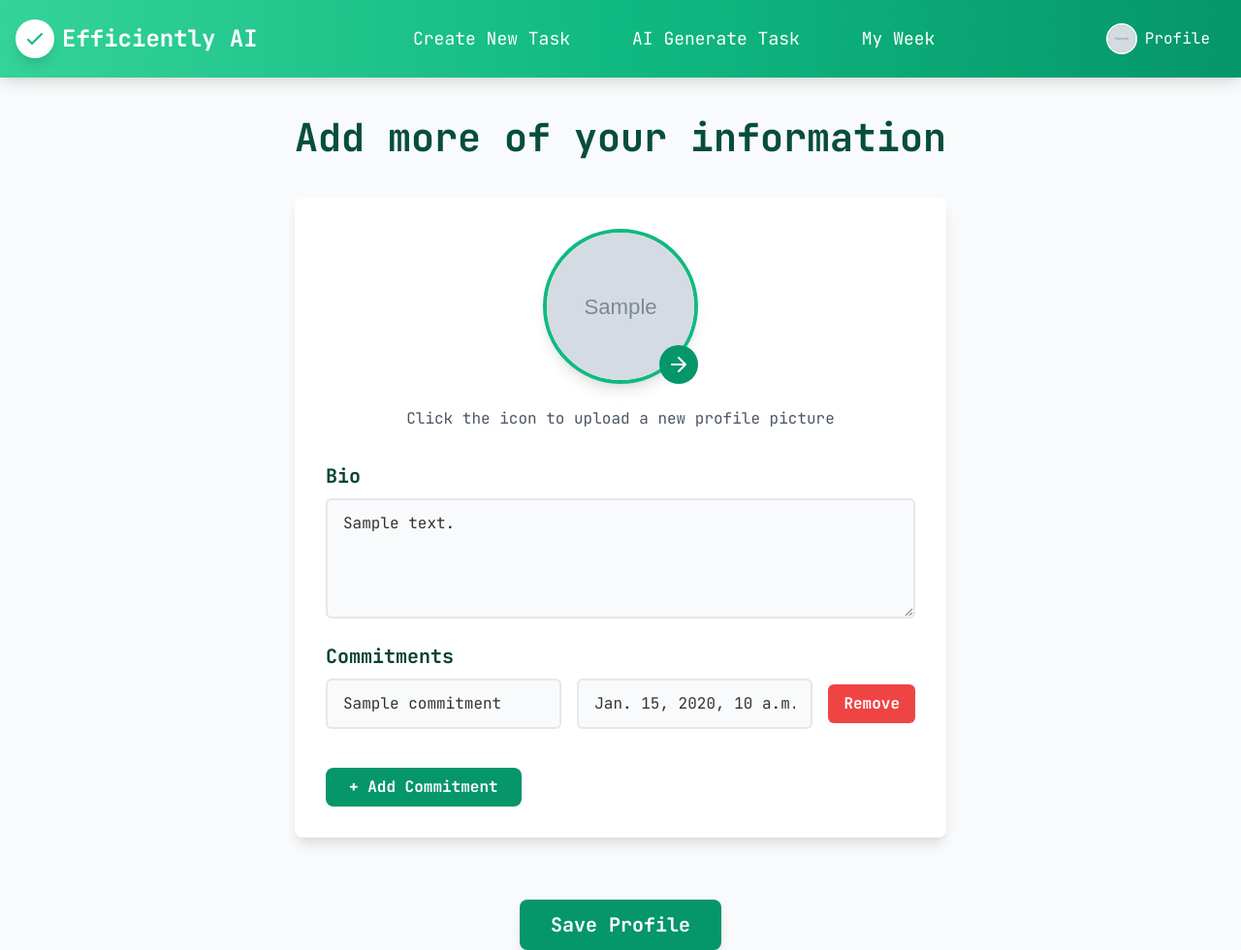
After one commit to epicgk11/Efficiently-AI, a Django app: template efficientlyApp/templates/profile.html in a window 1280 px wide. The commit adds this page. Shown: the whole page at 97% size. Run offline with Django 3.2, Linux system fonts and the light colour scheme; the template is opened without the code that fills it: most values are stand-ins (such as "Sample title", 1, 10 or a date in 2020); grey boxes marked "Sample" are stand-in pictures.

Commit message:
added profile and profile pic and improved navbar

```diff
--- a/data/urls.py
+++ b/data/urls.py
@@ -7,5 +7,8 @@ urlpatterns = [
     path('tasks/update/<str:task_id>/', updateTaskView, name='update_task'),
     path('tasks/delete/<str:task_id>/', deleteTaskView, name='delete_task'),
     path('tasks/', listTasksView, name='list_tasks'),
-    path('tasks/<str:taskId>/',getTaskView,name='getSpeceficTask')
+    path('tasks/<str:taskId>/',getTaskView,name='getSpeceficTask'),
+    path('addinfo/',additionalInfoView,name='aditionalinfo'),
+    path('getaddinfo/',getAdditionalTaskView,name='getaddinfo'),
+    path('getprofilepic/',getProfilePicView,name='getprofilepic')
 ]
--- /dev/null
+++ b/efficientlyApp/static/app/css/profile.css
@@ -0,0 +1,62 @@
+body {
+    font-family: 'JetBrains Mono', monospace;
+}
+.label {
+    font-size: 1.25rem;
+    font-weight: bold;
+    color: #064431;
+    margin-bottom: 0.5rem;
+    display: block;
+}
+.input-like {
+    display: block;
+    width: 100%;
+    font-size: 1rem;
+    color: #333;
+    background-color: #f9fafb;
+    border: 2px solid #e5e7eb;
+    border-radius: 0.375rem;
+    padding: 0.75rem 1rem;
+    transition: border-color 0.2s, background-color 0.2s;
+}
+.input-like:focus {
+    outline: none;
+    border-color: #10b981;
+    background-color: #fff;
+}
+.field-container {
+    margin-bottom: 1.5rem;
+}
+/* Custom styles for headings */
+h1 {
+    font-size: 2.5rem;
+    font-weight: 700;
+    color: #064e3b;
+    text-align: center;
+}
+/* Styles for the upload button */
+.upload-btn {
+    background-color: #10b981;
+    color: #fff;
+    padding: 0.5rem 1rem;
+    border-radius: 0.375rem;
+    font-weight: bold;
+    cursor: pointer;
+    transition: background-color 0.2s;
+}
+.upload-btn:hover {
+    background-color: #059669;
+}
+/* Styles for the remove commitment button */
+.remove-commitment {
+    background-color: #ef4444;
+    color: #fff;
+    padding: 0.5rem 1rem;
+    border-radius: 0.375rem;
+    font-weight: bold;
+    cursor: pointer;
+    transition: background-color 0.2s;
+}
+.remove-commitment:hover {
+    background-color: #dc2626;
+}
--- a/efficientlyApp/templates/base.html
+++ b/efficientlyApp/templates/base.html
@@ -4,7 +4,7 @@
     {% load static %}
     <meta charset="UTF-8">
     <meta name="viewport" content="width=device-width, initial-scale=1.0">
-    <script src="https://cdn.tailwindcss.com"></script>
+    <link href="https://unpkg.com/tailwindcss@^1.0/dist/tailwind.min.css" rel="stylesheet">
     <link href="https://fonts.googleapis.com/css2?family=JetBrains+Mono:wght@400;500;700&display=swap" rel="stylesheet">
     {% block extra_css %}{% endblock %}
     <title>{% block title %}Efficiently AI{% endblock %}</title>
@@ -47,15 +47,23 @@
                 </li>
             </ul>
             <!-- Profile Dropdown -->
-            <div class="relative group">
-                <button class="flex items-center space-x-2 text-white hover:bg-green-700 px-4 py-2 rounded transition duration-300">
-                    <img src="{% static 'images/profile-placeholder.png' %}" alt="Profile" class="h-8 w-8 rounded-full border-2 border-white">
+            <div class="relative">
+                <button id="profile-dropdown-btn" class="flex items-center space-x-2 text-white hover:bg-green-700 px-4 py-2 rounded transition duration-300">
+                    <img src="{{ user_data.profile_image|default:'https://upload.wikimedia.org/wikipedia/commons/thumb/7/72/Avatar_icon_green.svg/2048px-Avatar_icon_green.svg.png' }}"
+                         alt="Profile" class="h-8 w-8 rounded-full border-2 border-white">
                     <span>Profile</span>
                 </button>
-                <div class="absolute right-0 mt-2 w-48 bg-white rounded shadow-lg hidden group-hover:block">
-                    <a href="#" class="block px-4 py-2 text-gray-800 hover:bg-gray-100">My Profile</a>
-                    <a href="#" class="block px-4 py-2 text-gray-800 hover:bg-gray-100">Settings</a>
-                    <a href="#" class="block px-4 py-2 text-gray-800 hover:bg-gray-100">Logout</a>
+                <div id="profile-dropdown" class="absolute right-0 mt-2 w-56 bg-white rounded shadow-lg hidden">
+                    <div class="flex items-center gap-4 px-4 py-3 border-b border-gray-200">
+                        <img src="{{ user_data.profile_image|default:'https://upload.wikimedia.org/wikipedia/commons/thumb/7/72/Avatar_icon_green.svg/2048px-Avatar_icon_green.svg.png' }}"
+                             alt="Profile" class="h-10 w-10 rounded-full object-cover">
+                        <div>
+                            <p class="font-bold text-gray-800">{{ user_data.username }}</p>
+                            <p class="text-sm text-gray-600">{{ user_data.email }}</p>
+                        </div>
+                    </div>
+                    <a href="{% url 'profileView' %}" class="block px-4 py-2 text-gray-800 hover:bg-gray-100">Edit Profile</a>
+                    <a href="{% url 'logout' %}" class="block px-4 py-2 text-gray-800 hover:bg-gray-100">Logout</a>
                 </div>
             </div>
         </div>
@@ -63,10 +71,36 @@
     {% block content %}{% endblock %}
 
     <script>
-        // Toggle menu for mobile
-        document.getElementById('menu-btn').addEventListener('click', () => {
+        document.addEventListener('DOMContentLoaded', () => {
+            // Ensure menu is hidden on load
             const menu = document.getElementById('menu');
-            menu.classList.toggle('hidden');
+            if (!menu.classList.contains('hidden')) {
+                menu.classList.add('hidden');
+            }
+
+            const menuBtn = document.getElementById('menu-btn');
+            menuBtn.addEventListener('click', () => {
+                menu.classList.toggle('hidden');
+            });
+
+            // Ensure profile dropdown is hidden on load
+            const profileDropdown = document.getElementById('profile-dropdown');
+            if (!profileDropdown.classList.contains('hidden')) {
+                profileDropdown.classList.add('hidden');
+            }
+
+            const profileBtn = document.getElementById('profile-dropdown-btn');
+            profileBtn.addEventListener('click', (e) => {
+                e.stopPropagation();
+                profileDropdown.classList.toggle('hidden');
+            });
+
+            // Close dropdown if clicking outside
+            document.addEventListener('click', (e) => {
+                if (!profileDropdown.classList.contains('hidden') && !profileDropdown.contains(e.target)) {
+                    profileDropdown.classList.add('hidden');
+                }
+            });
         });
     </script>
 </body>
--- a/efficientlyApp/templates/login.html
+++ b/efficientlyApp/templates/login.html
@@ -3,7 +3,7 @@
 <head>
     <meta charset="UTF-8">
     <meta name="viewport" content="width=device-width, initial-scale=1.0">
-    <script src="https://cdn.tailwindcss.com"></script>
+    <link href="https://unpkg.com/tailwindcss@^1.0/dist/tailwind.min.css" rel="stylesheet">
     <link href="https://fonts.googleapis.com/css2?family=JetBrains+Mono:wght@400;500;700&display=swap" rel="stylesheet">
     <title>Login</title>
     <style>
@@ -12,7 +12,7 @@
         }
     </style>
 </head>
-<body class="bg-gray-50 min-h-screen flex items-center justify-center">
+<body class="bg-green-600 min-h-screen flex items-center justify-center">
     <div class="bg-white p-8 rounded-lg shadow-lg w-full max-w-md">
         <h1 class="text-2xl font-bold text-center text-green-600">Welcome Back!</h1>
         <p class="text-gray-600 text-center mb-6">Login to your account</p>
@@ -20,7 +20,7 @@
             {% csrf_token %}
             <!-- Username/Email -->
             <div>
-                <label for="username" class="block text-gray-700 font-bold">Username or Email</label>
+                <label for="username" class="block text-gray-700 font-bold">Email</label>
                 <input type="text" name="username" id="username"
                        class="w-full border border-gray-300 rounded-lg px-4 py-2 mt-1 focus:ring-green-500 focus:border-green-500"
                        placeholder="Enter your username or email" required>
--- /dev/null
+++ b/efficientlyApp/templates/profile.html
@@ -0,0 +1,112 @@
+{% extends 'base.html' %}
+{% load static %}
+{% block title %}Edit Profile{% endblock %}
+
+{% block extra_css %}
+<!-- Include Tailwind CSS -->
+<link href="https://unpkg.com/tailwindcss@^2.0/dist/tailwind.min.css" rel="stylesheet">
+<!-- Include JetBrains Mono Font -->
+<link href="https://fonts.googleapis.com/css2?family=JetBrains+Mono:wght@400;500;700&display=swap" rel="stylesheet">
+<link rel = "stylesheet" href="/static/app/css/profile.css">
+{% endblock %}
+
+{% block content %}
+<div class="container mx-auto px-4 py-8">
+    <h1 class="mb-8">Add more of your information</h1>
+    <form method="POST" action="{% url 'profileView' %}" enctype="multipart/form-data" class="bg-white p-8 rounded-lg shadow-lg max-w-2xl mx-auto">
+        {% csrf_token %}
+
+        <!-- Profile Image -->
+        <div class="flex flex-col items-center space-y-6 mb-8">
+            <div class="relative">
+                <img id="profile-preview"
+                src="{{ user_data.profile_image }}"
+                alt="Profile Picture"
+                class="h-40 w-40 rounded-full shadow-lg object-cover border-4 border-green-500">
+
+                <label for="profile-image" class="absolute bottom-0 right-0 bg-green-600 text-white p-2 rounded-full cursor-pointer hover:bg-green-700 transition">
+                    <svg xmlns="http://www.w3.org/2000/svg" class="h-6 w-6" fill="none" viewBox="0 0 24 24" stroke="currentColor">
+                        <path stroke-linecap="round" stroke-linejoin="round" stroke-width="2" d="M5 12h14M12 5l7 7-7 7" />
+                    </svg>
+                </label>
+                <input type="file" name="profile_image" id="profile-image" accept="image/*" class="hidden">
+            </div>
+            <span class="text-gray-600">Click the icon to upload a new profile picture</span>
+        </div>
+
+        <!-- Bio -->
+        <div class="field-container">
+            <label for="bio" class="label">Bio</label>
+            <textarea id="bio" name="bio" rows="4" placeholder="Tell us about yourself..."
+                      class="input-like">{{ user_data.bio }}</textarea>
+        </div>
+
+        <!-- Commitments -->
+        <div class="field-container">
+            <label class="label">Commitments</label>
+            <div id="commitments-container" class="space-y-4">
+                {% for commitment in user_data.commitments %}
+                <div class="commitment flex flex-col md:flex-row gap-4 items-center">
+                    <input type="text" name="commitments[][name]" placeholder="Commitment Name"
+                           value="{{ commitment.name }}" class="input-like flex-1">
+                    <input type="text" name="commitments[][time]" placeholder="e.g., 7pm - 8pm"
+                           value="{{ commitment.time }}" class="input-like flex-1">
+                    <button type="button" class="remove-commitment">Remove</button>
+                </div>
+                {% endfor %}
+            </div>
+            </div>
+            <button type="button" id="add-commitment"
+                    class="mt-4 bg-green-600 hover:bg-green-700 text-white px-6 py-2 rounded-lg font-bold">
+                + Add Commitment
+            </button>
+        </div>
+
+        <!-- Submit Button -->
+        <div class="text-center mt-8">
+            <button type="submit"
+                    class="bg-green-600 hover:bg-green-700 text-white px-8 py-3 rounded-lg shadow-lg font-bold text-xl">
+                Save Profile
+            </button>
+        </div>
+    </form>
+</div>
+
+<script>
+    document.addEventListener('DOMContentLoaded', () => {
+    // Image Preview
+    const profileImageInput = document.getElementById('profile-image');
+    const profilePreview = document.getElementById('profile-preview');
+
+    profileImageInput.addEventListener('change', (e) => {
+        const file = e.target.files[0];
+        if (file) {
+            profilePreview.src = URL.createObjectURL(file);
+        }
+    });
+
+    // Dynamic Commitments
+    const commitmentsContainer = document.getElementById('commitments-container');
+    const addCommitmentButton = document.getElementById('add-commitment');
+
+    addCommitmentButton.addEventListener('click', () => {
+        const commitmentTemplate = `
+            <div class="commitment flex flex-col md:flex-row gap-4 items-center">
+                <input type="text" name="commitments[][name]" placeholder="Commitment Name"
+                       class="input-like flex-1">
+                <input type="text" name="commitments[][time]" placeholder="e.g., 7pm - 8pm"
+                       class="input-like flex-1">
+                <button type="button" class="remove-commitment">Remove</button>
+            </div>`;
+        commitmentsContainer.insertAdjacentHTML('beforeend', commitmentTemplate);
+    });
+
+    // Remove Commitment
+    commitmentsContainer.addEventListener('click', (e) => {
+        if (e.target.classList.contains('remove-commitment')) {
+            e.target.parentElement.remove();
+        }
+    });
+});
+</script>
+{% endblock %}
--- a/efficientlyApp/urls.py
+++ b/efficientlyApp/urls.py
@@ -1,10 +1,12 @@
 from django.urls import path
-from .views import createtask,listtasks,deletetask,updatetask,registration,login_view
+from .views import *
 urlpatterns = [
     path('create/',createtask,name='createtask'),
     path('delete/<str:taskId>/',deletetask,name='deletetask'),
     path('',listtasks,name='listtasks'),
     path('update/<str:taskId>/',updatetask,name='updatetask'),
     path('register',registration,name='appregistration'),
-    path('login',login_view,name='login')
+    path('login',login_view,name='login'),
+    path('logout/',logoutView,name='logout'),
+    path('profile/',profile_view,name = "profileView")
 ]
```
Also changed, not shown: data/utils.py (+41 -2 lines), data/views.py (+32 -0 lines), efficientlyApp/templates/register.html (+25 -2 lines), efficientlyApp/views.py (+117 -11 lines), db.sqlite3.
